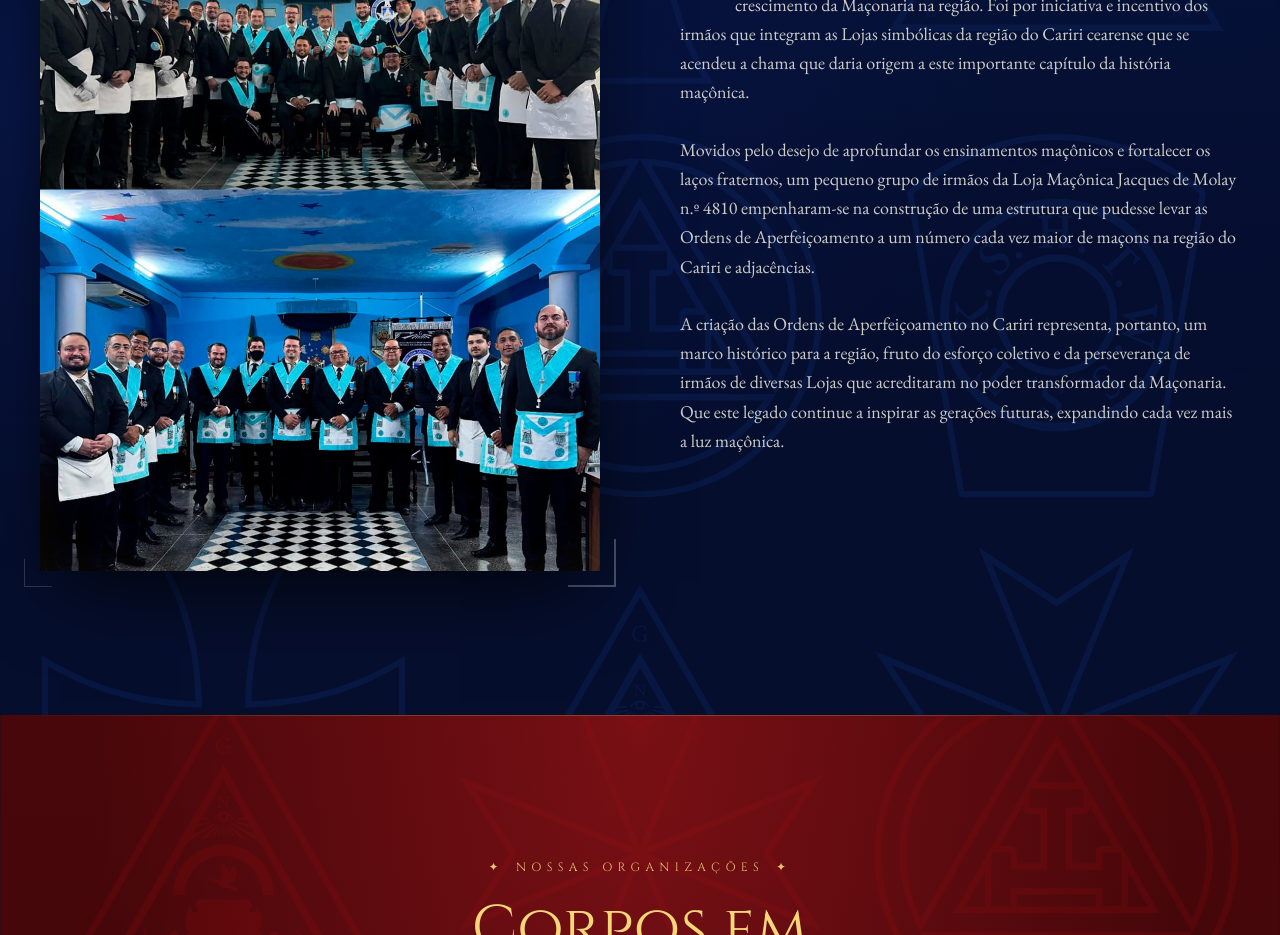
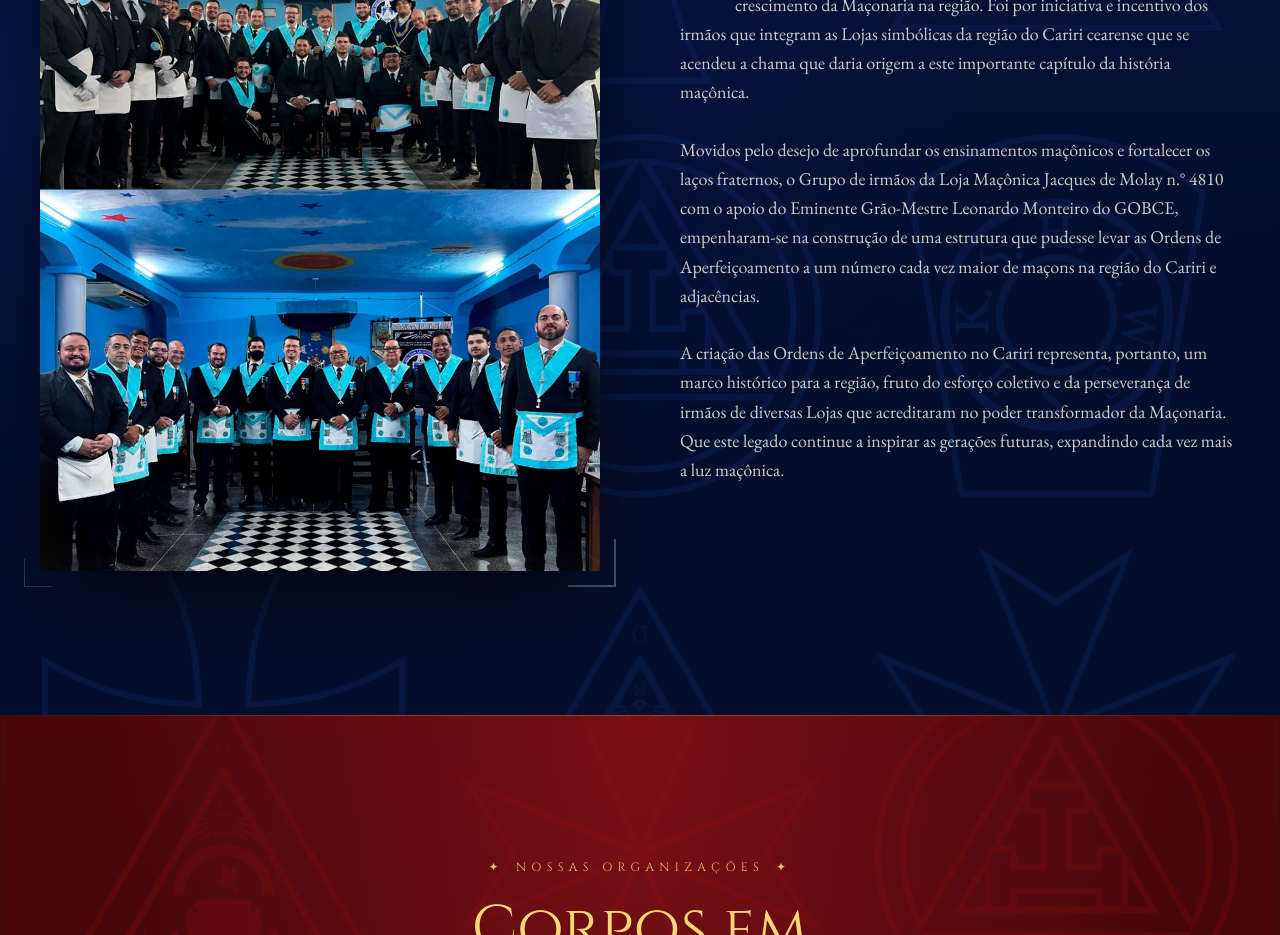
Before and after one commit to pedrosampaioo-dev/site-ordens-cariri, a React (Vite) app: page / in a window 1280 px wide. Shown: the part 1920-2855 px from the top of the page. Built offline with nearby package versions, Linux system fonts and the light colour scheme; the HTML template or start-up script is replaced by a standard one.

Commit message:
content: atualiza texto institucional em Sobre as Ordens
Credita o apoio do Eminente Grão-Mestre Leonardo Monteiro do GOBCE
na fundação da estrutura das Ordens de Aperfeiçoamento.

```diff
--- a/src/sections/SobreOrdens.jsx
+++ b/src/sections/SobreOrdens.jsx
@@ -99,7 +99,7 @@ export default function SobreOrdens() {
             </motion.p>
 
             <motion.p variants={fadeUp}>
-              Movidos pelo desejo de aprofundar os ensinamentos maçônicos e fortalecer os laços fraternos, um pequeno grupo de irmãos da Loja Maçônica Jacques de Molay n.º 4810 empenharam-se na construção de uma estrutura que pudesse levar as Ordens de Aperfeiçoamento a um número cada vez maior de maçons na região do Cariri e adjacências.
+              Movidos pelo desejo de aprofundar os ensinamentos maçônicos e fortalecer os laços fraternos, o Grupo de irmãos da Loja Maçônica Jacques de Molay n.° 4810 com o apoio do Eminente Grão-Mestre Leonardo Monteiro do GOBCE, empenharam-se na construção de uma estrutura que pudesse levar as Ordens de Aperfeiçoamento a um número cada vez maior de maçons na região do Cariri e adjacências.
             </motion.p>
 
             <motion.p variants={fadeUp}>
```
